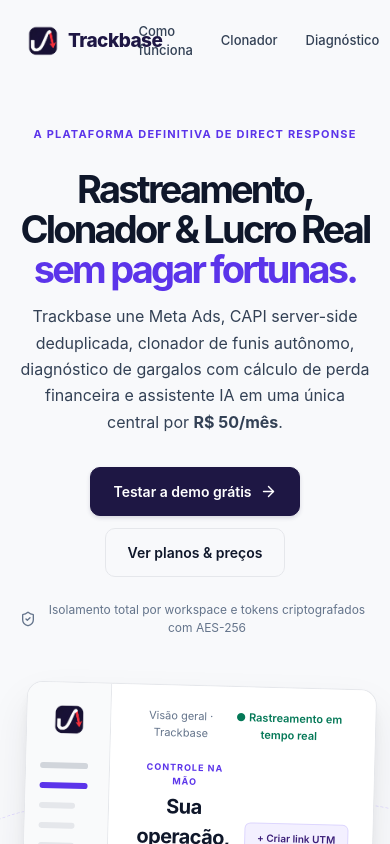
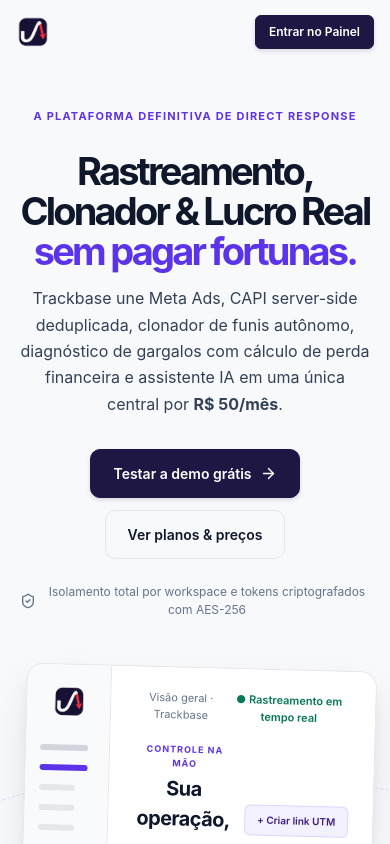
Before and after one commit to ariumcloud/trackbase, a Next.js app: page / in a window 390 px wide. Shown: the top 844 px of the page. Built offline with nearby package versions, Linux system fonts and the light colour scheme.

Commit message:
fix(mobile): limpar topo da landing page, ocultar links abarrotados e manter apenas logo e botao entrar

```diff
--- a/src/app/globals.css
+++ b/src/app/globals.css
@@ -1980,7 +1980,31 @@
   .demo-lower {
     grid-template-columns: 1fr;
   }
-}
+
+  .landing-nav {
+    height: 64px;
+    padding: 0 16px;
+  }
+  .landing-nav-links {
+    display: none;
+  }
+  .landing-nav-mobile-action {
+    display: inline-flex !important;
+  }
+}
+
+@media (max-width: 640px) {
+  .landing-nav .brand .brand-title-text {
+    display: none !important;
+  }
+  .landing-nav .brand .brand-dot {
+    display: none !important;
+  }
+  .landing-nav .brand {
+    gap: 0;
+  }
+}
+
 
 
 /* Trackbase app shell: isolated from demo styles. */
--- a/src/app/page.tsx
+++ b/src/app/page.tsx
@@ -194,7 +194,7 @@
             height={34}
             className="brand-logo-img"
           />
-          Trackbase
+          <span className="brand-title-text">Trackbase</span>
           <span className="brand-dot" />
         </Link>
         <div className="landing-nav-links">
@@ -210,6 +210,11 @@
           </Link>
           <Link href="/login" className="button small primary">
             Entrar
+          </Link>
+        </div>
+        <div className="landing-nav-mobile-action" style={{ display: "none" }}>
+          <Link href="/login" className="button small primary">
+            Entrar no Painel
           </Link>
         </div>
       </nav>
```
